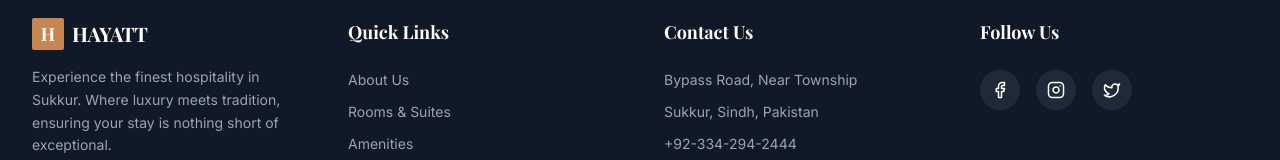
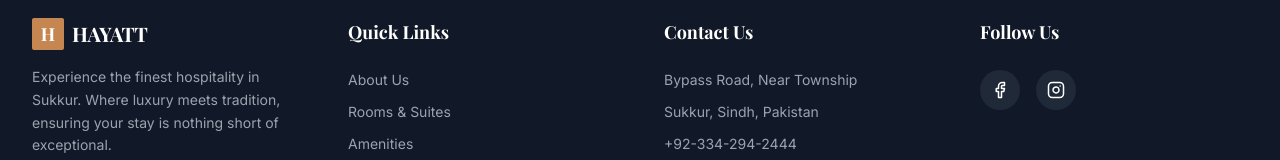
Before and after one commit to mehdihassan301/hayathotelsuk, a React (Vite) app: page /contact in a window 1280 px wide. Shown: the part 1455-1615 px from the top of the page. Built offline with nearby package versions, Linux system fonts and the light colour scheme; a web font is replaced by a local one.

Commit message:
Update social media links in Footer component

```diff
--- a/components/Footer.tsx
+++ b/components/Footer.tsx
@@ -47,14 +47,11 @@
           <div>
             <h4 className="text-lg font-bold mb-6 font-serif">Follow Us</h4>
             <div className="flex gap-4">
-              <a href="#" className="w-10 h-10 rounded-full bg-gray-800 flex items-center justify-center hover:bg-brand-500 transition-colors text-white">
+              <a href="https://www.facebook.com/p/Hotel-Hayatt-Sukkur-100088487592732/" className="w-10 h-10 rounded-full bg-gray-800 flex items-center justify-center hover:bg-brand-500 transition-colors text-white">
                 <Facebook size={18} />
               </a>
-              <a href="#" className="w-10 h-10 rounded-full bg-gray-800 flex items-center justify-center hover:bg-brand-500 transition-colors text-white">
+              <a href="https://www.instagram.com/hotel.hayatt/" className="w-10 h-10 rounded-full bg-gray-800 flex items-center justify-center hover:bg-brand-500 transition-colors text-white">
                 <Instagram size={18} />
-              </a>
-              <a href="#" className="w-10 h-10 rounded-full bg-gray-800 flex items-center justify-center hover:bg-brand-500 transition-colors text-white">
-                <Twitter size={18} />
               </a>
             </div>
           </div>
```
